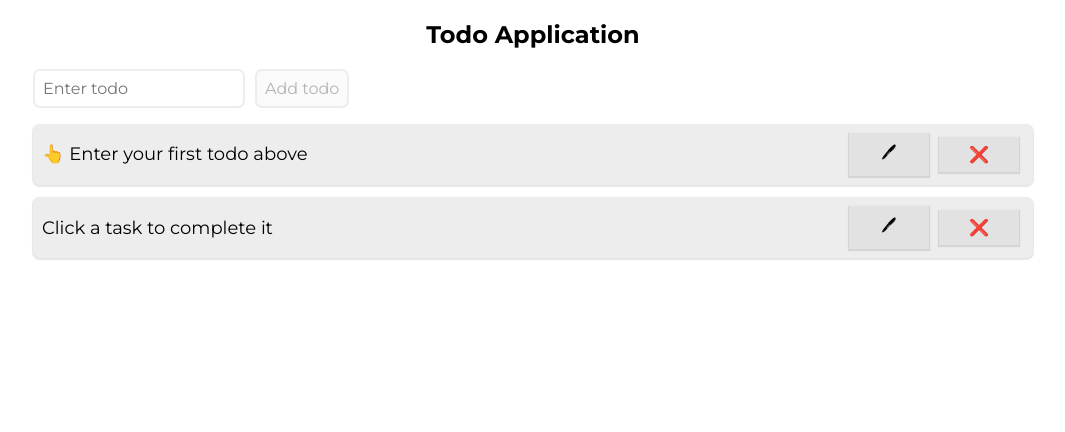
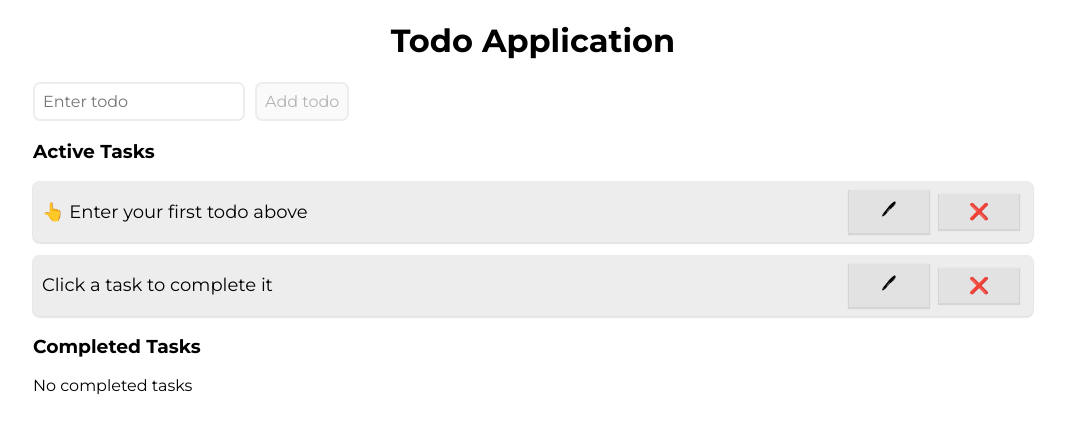
Before and after one commit to MortalEngines99/React-Todo-App, a React (Create React App) app: page / in a window 1280 px wide. Shown: the top 432 px of the page, without its empty margins (107-1172 px from the left). Built offline with nearby package versions, Linux system fonts and the light colour scheme.

Commit message:
Add Active Tasks List && Completed Tasks List

```diff
--- a/src/App.js
+++ b/src/App.js
@@ -7,7 +7,7 @@ function App() {
   return (
     <div className="App">
 
-      <h2 className="App-title">Todo Application</h2>
+      <h1 className="App-title">Todo Application</h1>
 
       <TodoList />
 
--- a/src/components/TodoList.js
+++ b/src/components/TodoList.js
@@ -24,10 +24,7 @@ const TodoList = () => {
         },
     ]);
 
-    const addNewTodo = newTodo => setTodos([
-        ...todos,
-        newTodo
-    ]);
+    const addNewTodo = newTodo => setTodos([...todos, newTodo]);
 
     const removeTodo = id => setTodos([...todos.filter(todo => todo.id !== id)])
 
@@ -64,8 +61,12 @@ const TodoList = () => {
 
             <ul className="TodoList-todos">
 
-                {todos.length !== 0 ?
-                    todos.map((todo) => (
+                <h3>Active Tasks</h3>
+
+                {
+                    todos.filter(todo => !todo.completed).length !== 0 ?
+
+                        todos.filter(todo => !todo.completed).map(todo => (
                             <Todo
                                 key={todo.id}
                                 id={todo.id}
@@ -75,8 +76,31 @@ const TodoList = () => {
                                 removeTodo={removeTodo}
                                 updateTodo={updateTodo} />
                         ))
+
                         :
-                    <p>No todos created</p>
+                        <p>No active tasks</p>
+                }
+
+
+                <h3>Completed Tasks</h3>
+
+                {
+                    todos.filter(todo => todo.completed).length !== 0 ?
+
+                    todos.filter(todo => todo.completed).map(todo => (
+                        <Todo
+                            key={todo.id}
+                            id={todo.id}
+                            task={todo.task}
+                            completed={todo.completed}
+                            toggleTodo={toggleTodo}
+                            removeTodo={removeTodo}
+                            updateTodo={updateTodo} />
+                    ))
+
+                    :
+                    <p>No completed tasks</p>
+
                 }
 
             </ul>
```
Also changed, not shown: 1 other file (tests, documents, lock files or other folders). Lines whose indentation alone changed are shown as unchanged.
